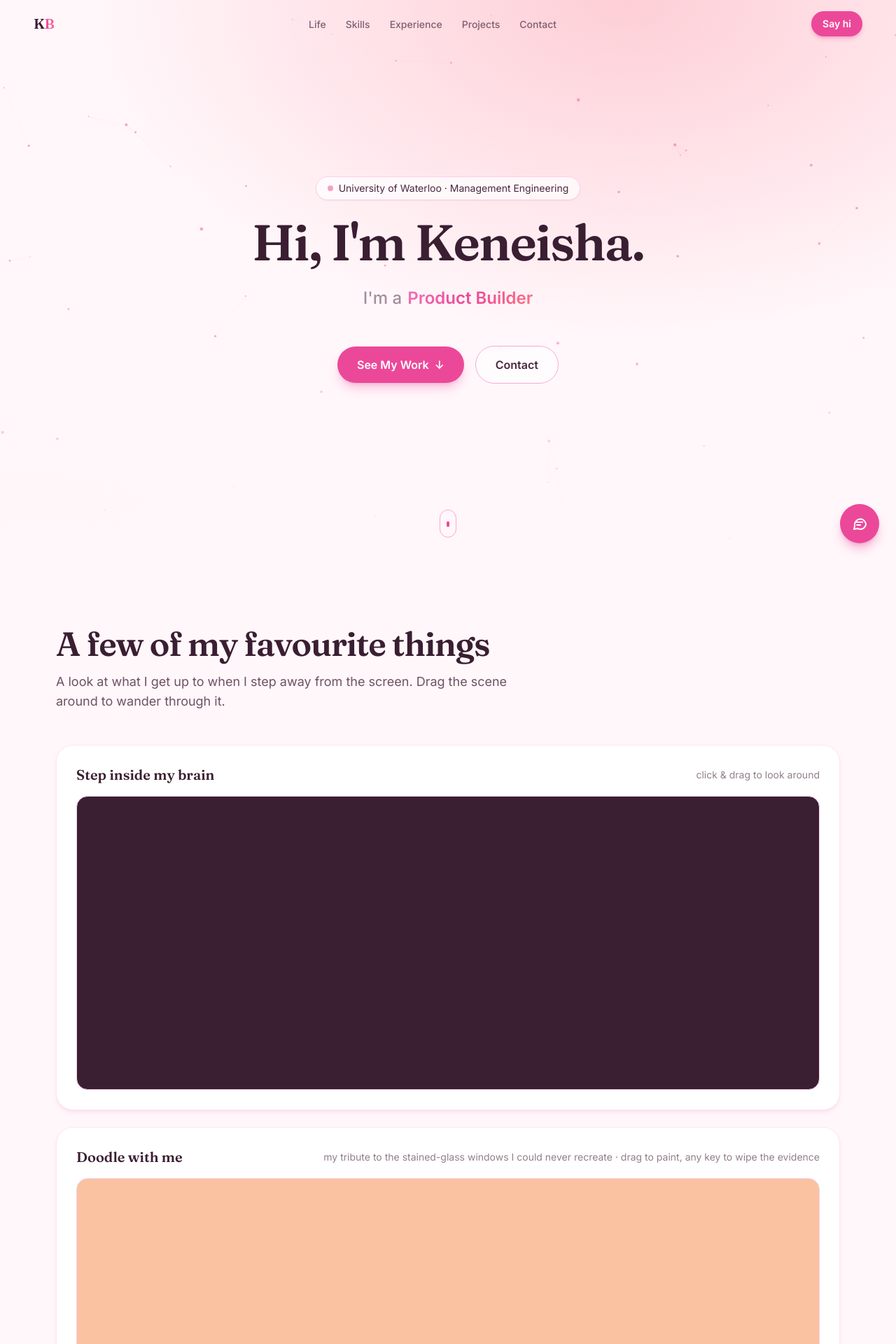
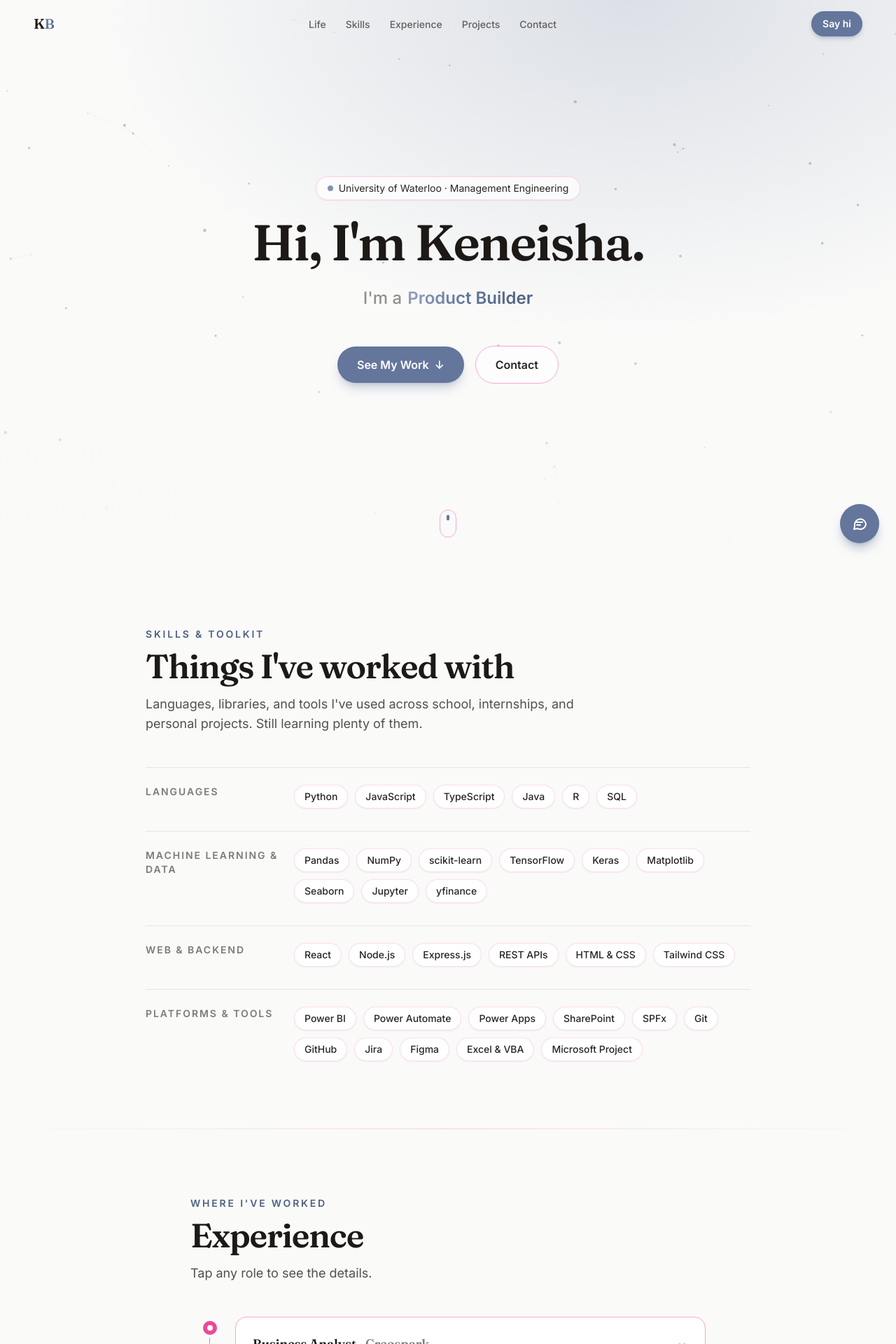
Before and after one commit to Keneisha3/keneisha-baid-portfolio, a React (Vite) app: page / in a window 1280 px wide. Shown: the top 1920 px of the page at 70% size. Built offline with nearby package versions, Linux system fonts and the light colour scheme.

Commit message:
Neutralize color theme, move Life to its own page, simplify skills to a list, add in-progress patent project card

```diff
--- a/src/App.jsx
+++ b/src/App.jsx
@@ -1,3 +1,4 @@
+import { useEffect, useState } from "react";
 import Navbar from "./components/Navbar";
 import Hero from "./components/Hero";
 import Skills from "./components/Skills";
@@ -14,14 +15,37 @@ function Divider() {
   );
 }
 
+// Tiny hash-based router so "Life" lives on its own page (#/life).
+function useHashRoute() {
+  const [route, setRoute] = useState(window.location.hash);
+  useEffect(() => {
+    const onChange = () => setRoute(window.location.hash);
+    window.addEventListener("hashchange", onChange);
+    return () => window.removeEventListener("hashchange", onChange);
+  }, []);
+  return route;
+}
+
 export default function App() {
+  const route = useHashRoute();
+  const isLife = route.startsWith("#/life");
+
+  // Jump to top when switching between the home page and the Life page.
+  useEffect(() => {
+    if (route === "#/life" || route === "#/") window.scrollTo(0, 0);
+  }, [route]);
+
   return (
     <div className="relative min-h-screen bg-blush-50 text-plum-700">
       <Navbar />
+      {isLife ? (
+        <main>
+          <Interests standalone />
+          <Contact />
+        </main>
+      ) : (
         <main>
           <Hero />
-        <Interests />
-        <Divider />
           <Skills />
           <Divider />
           <Timeline />
@@ -29,6 +53,7 @@ export default function App() {
           <Projects />
           <Contact />
         </main>
+      )}
       <ChatWidget />
     </div>
   );
--- a/src/components/Contact.jsx
+++ b/src/components/Contact.jsx
@@ -30,7 +30,7 @@ const BUTTONS = [
 export default function Contact() {
   return (
     <section id="contact" className="relative overflow-hidden px-6 py-32 md:px-12">
-      <div className="absolute inset-0 animate-gradient-shift bg-[radial-gradient(50%_50%_at_50%_50%,rgba(255,182,213,0.55),transparent_70%),radial-gradient(40%_40%_at_80%_20%,rgba(251,113,133,0.30),transparent_70%)] bg-[length:200%_200%]" />
+      <div className="absolute inset-0 animate-gradient-shift bg-[radial-gradient(50%_50%_at_50%_50%,rgba(147,164,192,0.30),transparent_70%),radial-gradient(40%_40%_at_80%_20%,rgba(100,118,155,0.20),transparent_70%)] bg-[length:200%_200%]" />
       <div className="pointer-events-none absolute inset-0">
         {[...Array(6)].map((_, i) => (
           <motion.span
@@ -49,8 +49,8 @@ export default function Contact() {
             Let's build <span className="gradient-text">something</span>.
           </h2>
           <p className="mx-auto mt-5 max-w-xl text-lg text-plum-700/80">
-            I'm always happy to talk, and always interested in building something
-            cool! Let's connect :)
+            I'm always happy to talk about fintech and building good products. If
+            something here caught your eye, say hello.
           </p>
         </Reveal>
 
--- a/src/components/Hero.jsx
+++ b/src/components/Hero.jsx
@@ -40,7 +40,7 @@ function ParticleField() {
 
         ctx.beginPath();
         ctx.arc(p.x, p.y, p.r, 0, Math.PI * 2);
-        ctx.fillStyle = "rgba(236, 72, 153, 0.45)";
+        ctx.fillStyle = "rgba(100, 118, 155, 0.40)";
         ctx.fill();
 
         for (let j = i + 1; j < particles.length; j++) {
@@ -52,7 +52,7 @@ function ParticleField() {
             ctx.beginPath();
             ctx.moveTo(p.x, p.y);
             ctx.lineTo(q.x, q.y);
-            ctx.strokeStyle = `rgba(251, 113, 133, ${0.16 * (1 - dist / 120)})`;
+            ctx.strokeStyle = `rgba(147, 164, 192, ${0.18 * (1 - dist / 120)})`;
             ctx.lineWidth = 0.6;
             ctx.stroke();
           }
@@ -89,9 +89,9 @@ export default function Hero() {
       className="relative flex min-h-screen items-center justify-center overflow-hidden"
     >
       <div className="absolute inset-0 bg-blush-50" />
-      <div className="absolute inset-0 animate-gradient-shift bg-[radial-gradient(55%_50%_at_20%_15%,rgba(255,182,213,0.55),transparent_60%),radial-gradient(50%_50%_at_85%_25%,rgba(251,113,133,0.30),transparent_60%),radial-gradient(60%_60%_at_50%_100%,rgba(236,72,153,0.18),transparent_60%)] bg-[length:200%_200%]" />
+      <div className="absolute inset-0 animate-gradient-shift bg-[radial-gradient(55%_50%_at_20%_15%,rgba(147,164,192,0.32),transparent_60%),radial-gradient(50%_50%_at_85%_25%,rgba(100,118,155,0.20),transparent_60%),radial-gradient(60%_60%_at_50%_100%,rgba(168,162,158,0.18),transparent_60%)] bg-[length:200%_200%]" />
       <ParticleField />
-      <div className="pointer-events-none absolute inset-0 bg-[linear-gradient(to_bottom,transparent_55%,#FFF7FA)]" />
+      <div className="pointer-events-none absolute inset-0 bg-[linear-gradient(to_bottom,transparent_55%,#FAFAF9)]" />
 
       <div className="relative z-10 mx-auto max-w-4xl px-6 text-center">
         <motion.p
--- a/src/components/Interests.jsx
+++ b/src/components/Interests.jsx
@@ -136,10 +136,21 @@ function VRGallery() {
   );
 }
 
-export default function Interests() {
+export default function Interests({ standalone = false }) {
   return (
-    <section id="interests" className="section-pad mx-auto max-w-7xl">
+    <section
+      id="interests"
+      className={`section-pad mx-auto max-w-7xl ${standalone ? "pt-32" : ""}`}
+    >
       <Reveal>
+        {standalone && (
+          <a
+            href="#/"
+            className="mb-6 inline-flex items-center gap-1.5 text-sm font-medium text-plum-700/70 transition-colors hover:text-pink-600"
+          >
+            <span aria-hidden>←</span> Back home
+          </a>
+        )}
         <h2 className="section-title">A few of my favourite things</h2>
         <p className="mt-4 max-w-2xl text-lg text-plum-700/80">
           A look at what I get up to when I step away from the screen. Drag the
--- a/src/components/Navbar.jsx
+++ b/src/components/Navbar.jsx
@@ -2,11 +2,11 @@ import { useEffect, useState } from "react";
 import { motion } from "framer-motion";
 
 const LINKS = [
-  { id: "interests", label: "Life" },
-  { id: "skills", label: "Skills" },
-  { id: "experience", label: "Experience" },
-  { id: "projects", label: "Projects" },
-  { id: "contact", label: "Contact" },
+  { href: "#/life", label: "Life" },
+  { href: "/#skills", label: "Skills" },
+  { href: "/#experience", label: "Experience" },
+  { href: "/#projects", label: "Projects" },
+  { href: "/#contact", label: "Contact" },
 ];
 
 export default function Navbar() {
@@ -31,14 +31,14 @@ export default function Navbar() {
       }`}
     >
       <nav className="mx-auto flex max-w-7xl items-center justify-between px-6 py-4 md:px-12">
-        <a href="#hero" className="font-display text-xl font-semibold tracking-tight text-plum-900">
+        <a href="/#hero" className="font-display text-xl font-semibold tracking-tight text-plum-900">
           K<span className="gradient-text">B</span>
         </a>
         <ul className="hidden items-center gap-7 md:flex">
           {LINKS.map((l) => (
-            <li key={l.id}>
+            <li key={l.href}>
               <a
-                href={`#${l.id}`}
+                href={l.href}
                 className="text-sm font-medium text-plum-700/70 transition-colors hover:text-pink-600"
               >
                 {l.label}
@@ -47,7 +47,7 @@ export default function Navbar() {
           ))}
         </ul>
         <a
-          href="#contact"
+          href="/#contact"
           className="rounded-full bg-pink-500 px-4 py-2 text-sm font-semibold text-white shadow-md shadow-pink-500/30 transition-transform hover:scale-105"
         >
           Say hi
--- a/src/components/Skills.jsx
+++ b/src/components/Skills.jsx
@@ -1,99 +1,45 @@
-import {
-  Radar,
-  RadarChart,
-  PolarGrid,
-  PolarAngleAxis,
-  PolarRadiusAxis,
-  ResponsiveContainer,
-  Tooltip,
-} from "recharts";
 import { motion } from "framer-motion";
 import Reveal from "./Reveal";
-import { SKILLS_RADAR, TOOLKIT } from "../data/portfolio";
+import { TOOLKIT } from "../data/portfolio";
 
 export default function Skills() {
   return (
-    <section id="skills" className="section-pad mx-auto max-w-7xl">
+    <section id="skills" className="section-pad mx-auto max-w-5xl">
       <Reveal>
         <p className="mb-3 text-sm font-semibold uppercase tracking-[0.2em] text-pink-600">
           Skills &amp; toolkit
         </p>
-        <h2 className="section-title">What I work with</h2>
+        <h2 className="section-title">Things I've worked with</h2>
         <p className="mt-4 max-w-2xl text-lg text-plum-700/80">
-          A snapshot of what I'm strongest at, plus the tools I reach for day to day.
+          Languages, libraries, and tools I've used across school, internships,
+          and personal projects. Still learning plenty of them.
         </p>
       </Reveal>
 
-      <div className="mt-14 grid items-start gap-10 lg:grid-cols-2">
-        <Reveal>
-          <div className="relative rounded-3xl border border-pink-100 bg-white p-4 shadow-md shadow-pink-500/10 sm:p-8">
-            <div className="pointer-events-none absolute inset-0 rounded-3xl bg-[radial-gradient(50%_50%_at_50%_50%,rgba(236,72,153,0.06),transparent_70%)]" />
-            <div className="h-[360px] w-full sm:h-[440px]">
-              <ResponsiveContainer width="100%" height="100%">
-                <RadarChart data={SKILLS_RADAR} outerRadius="72%">
-                  <defs>
-                    <linearGradient id="radarFill" x1="0" y1="0" x2="1" y2="1">
-                      <stop offset="0%" stopColor="#EC4899" stopOpacity={0.55} />
-                      <stop offset="100%" stopColor="#FB7185" stopOpacity={0.45} />
-                    </linearGradient>
-                  </defs>
-                  <PolarGrid stroke="rgba(236,72,153,0.18)" />
-                  <PolarAngleAxis
-                    dataKey="skill"
-                    tick={{ fill: "#5A3149", fontSize: 12, fontWeight: 500 }}
-                  />
-                  <PolarRadiusAxis
-                    domain={[0, 100]}
-                    tick={{ fill: "rgba(90,49,73,0.35)", fontSize: 10 }}
-                    axisLine={false}
-                  />
-                  <Radar
-                    name="Proficiency"
-                    dataKey="value"
-                    stroke="#EC4899"
-                    strokeWidth={2}
-                    fill="url(#radarFill)"
-                    fillOpacity={0.7}
-                    isAnimationActive
-                    animationDuration={1200}
-                  />
-                  <Tooltip
-                    cursor={{ stroke: "rgba(236,72,153,0.25)" }}
-                    contentStyle={{ background: "#ffffff", border: "1px solid #FFC4DA" }}
-                    labelStyle={{ color: "#3A1E32" }}
-                    itemStyle={{ color: "#EC4899" }}
-                  />
-                </RadarChart>
-              </ResponsiveContainer>
-            </div>
-          </div>
-        </Reveal>
-
-        <Reveal delay={0.1}>
-          <div className="space-y-7">
+      <div className="mt-12 space-y-8">
         {TOOLKIT.map((cat, ci) => (
-              <div key={cat.group}>
-                <h3 className="mb-3 text-sm font-semibold uppercase tracking-[0.14em] text-plum-700/60">
+          <Reveal key={cat.group} delay={ci * 0.05}>
+            <div className="grid gap-3 border-t border-blush-200 pt-6 sm:grid-cols-[200px,1fr]">
+              <h3 className="text-sm font-semibold uppercase tracking-[0.14em] text-plum-700/60">
                 {cat.group}
               </h3>
               <div className="flex flex-wrap gap-2.5">
                 {cat.items.map((tool, i) => (
                   <motion.span
                     key={tool}
-                      initial={{ opacity: 0, scale: 0.8 }}
-                      whileInView={{ opacity: 1, scale: 1 }}
+                    initial={{ opacity: 0, y: 8 }}
+                    whileInView={{ opacity: 1, y: 0 }}
                     viewport={{ once: true }}
-                      transition={{ delay: ci * 0.05 + i * 0.03, ease: "easeOut" }}
-                      className="pill pill-glow"
+                    transition={{ delay: i * 0.025, ease: "easeOut" }}
+                    className="pill"
                   >
                     {tool}
                   </motion.span>
                 ))}
               </div>
             </div>
+          </Reveal>
         ))}
-          </div>
-        </Reveal>
       </div>
     </section>
   );
--- a/src/data/portfolio.js
+++ b/src/data/portfolio.js
@@ -13,17 +13,6 @@ export const ROLES = [
   "Data Scientist",
   "Product Builder",
   "Quant Researcher",
-];
-
-export const SKILLS_RADAR = [
-  { skill: "Python", value: 90 },
-  { skill: "Data Analysis", value: 88 },
-  { skill: "Machine Learning", value: 85 },
-  { skill: "Statistics", value: 84 },
-  { skill: "Product / BA", value: 82 },
-  { skill: "Web Dev", value: 80 },
-  { skill: "Power Platform", value: 78 },
-  { skill: "SQL", value: 75 },
 ];
 
 // Grouped so the toolkit reads cleanly instead of one long wall of pills.
@@ -121,11 +110,11 @@ export const EXPERIENCE = [
 
 export const PROJECTS = [
   {
-    title: "Patent Landscape Intelligence App",
+    title: "Patent Landscape Intelligence",
+    status: "In the works",
     description:
-      "Currently building an app that maps patent landscapes to surface technology trends and competitive whitespace, while training and testing AI models to classify and analyze large patent datasets.",
-    tech: ["Python", "Machine Learning", "AI Models"],
-    comingSoon: true,
+      "A tool I'm currently building to map and analyze patent landscapes, surfacing trends, white space, and competitor activity from large patent datasets.",
+    tech: ["Python", "NLP", "Machine Learning", "Data Visualization"],
     links: [],
   },
   {
@@ -133,7 +122,6 @@ export const PROJECTS = [
     description:
       "Event-driven stock alert system using ATR volatility + RSS news feeds across 50+ equities with backtesting, walk-forward validation, and automated research reports.",
     tech: ["Python", "yfinance", "RSS"],
-    featured: true,
     links: [{ label: "GitHub", href: "https://github.com/Keneisha3/ATR-Based-News-Triggered-Stock-System.git" }],
   },
   {
@@ -166,14 +154,6 @@ export const PROJECTS = [
       "Operations research model determining truck rental vs 3PL efficiency.",
     tech: ["Python"],
     links: [{ label: "GitHub", href: "https://github.com/Keneisha3/MarkovChainModelling.git" }],
-  },
-  {
-    title: "Deal or No Deal",
-    description:
-      "A Java recreation of the classic game show, built with a Swing GUI and structured object-oriented logic for case selection, banker offers, and game state. An early project from when I was learning to program, kept here to show my Java fundamentals.",
-    tech: ["Java", "OOP", "Swing GUI"],
-    badge: "Legacy project",
-    links: [{ label: "GitHub", href: "https://github.com/Keneisha3/DealOrNoDeal.git" }],
   },
 ];
 
@@ -224,9 +204,9 @@ export const INTERESTS = [
   },
   {
     title: "Industry",
-    blurb: "Binged it and still can’t tell whether the market swings or the character arcs are more unstable.",
+    blurb: "Couldn't look away and LOVED the finance aspect.",
     img: "/photos/IMG_9155.JPG",
-    tag: "Binged it and still can’t tell whether the market swings or the character arcs are more unstable.",
+    tag: "Couldn't look away and LOVED the finance aspect.",
   },
 ];
 
--- a/src/index.css
+++ b/src/index.css
@@ -12,8 +12,8 @@ html {
 
 body {
   margin: 0;
-  background-color: #FFF7FA;
-  color: #5A3149;
+  background-color: #FAFAF9;
+  color: #44403C;
   font-family: "Inter", ui-sans-serif, system-ui, -apple-system, sans-serif;
   -webkit-font-smoothing: antialiased;
   -moz-osx-font-smoothing: grayscale;
@@ -25,19 +25,19 @@ body {
   height: 10px;
 }
 ::-webkit-scrollbar-track {
-  background: #FFEDF3;
+  background: #F5F5F4;
 }
 ::-webkit-scrollbar-thumb {
-  background: #FFC4DA;
+  background: #D6D3D1;
   border-radius: 6px;
 }
 ::-webkit-scrollbar-thumb:hover {
-  background: #EC4899;
+  background: #64769B;
 }
 
 ::selection {
-  background: #FFC4DA;
-  color: #3A1E32;
+  background: #D6D3D1;
+  color: #1C1917;
 }
 
 @layer components {
@@ -56,7 +56,7 @@ body {
 }
 
 .gradient-text {
-  background: linear-gradient(110deg, #F472B6 0%, #EC4899 45%, #FB7185 100%);
+  background: linear-gradient(110deg, #93A4C0 0%, #64769B 45%, #4F6080 100%);
   -webkit-background-clip: text;
   background-clip: text;
   -webkit-text-fill-color: transparent;
@@ -73,7 +73,7 @@ body {
 /* Recharts tooltip on light bg */
 .recharts-default-tooltip {
   background-color: #ffffff !important;
-  border: 1px solid #FFC4DA !important;
+  border: 1px solid #D6D3D1 !important;
   border-radius: 12px !important;
-  box-shadow: 0 8px 24px rgba(236, 72, 153, 0.12) !important;
+  box-shadow: 0 8px 24px rgba(28, 25, 23, 0.08) !important;
 }
```
Also changed, not shown: src/components/Projects.jsx (+5 -25 lines), tailwind.config.js (+18 -17 lines), 1 other file (tests, documents, lock files or other folders). Lines whose indentation alone changed are shown as unchanged.
